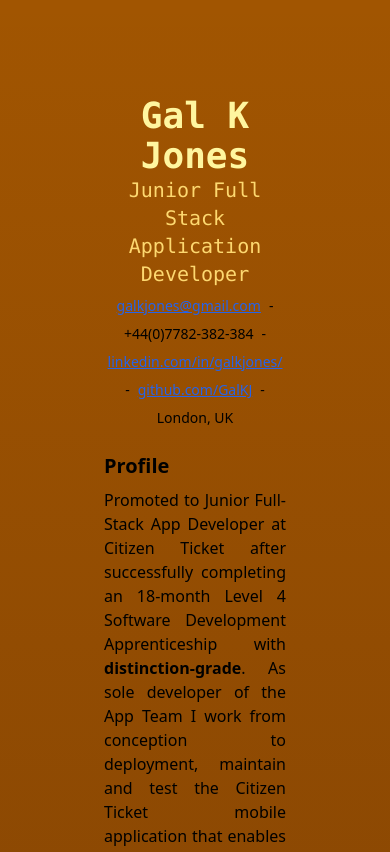
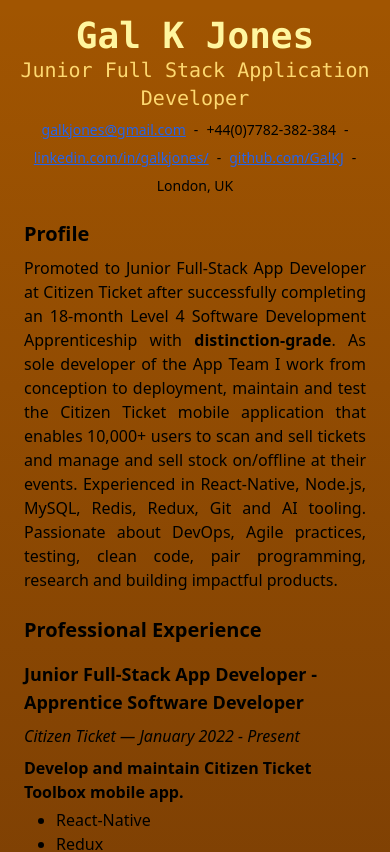
Before and after one commit to GalKJ/galjonesportfolio, a Next.js app: page / in a window 390 px wide. Shown: the top 852 px of the page. Built offline with nearby package versions, Linux system fonts and the light colour scheme.

Commit message:
Update main layout padding for improved responsiveness and alignment

```diff
--- a/src/app/page.tsx
+++ b/src/app/page.tsx
@@ -5,7 +5,7 @@
 
 export default function Home() {
   return (
-    <main className="flex min-h-screen flex-col items-center justify-between p-24">
+    <main className="flex min-h-screen flex-col items-center p-4 md:p-8 lg:p-16 max-w-6xl mx-auto ">
       <PortfolioHeader />
       <Cv />
       {/* <LlmInterface /> */}
```
